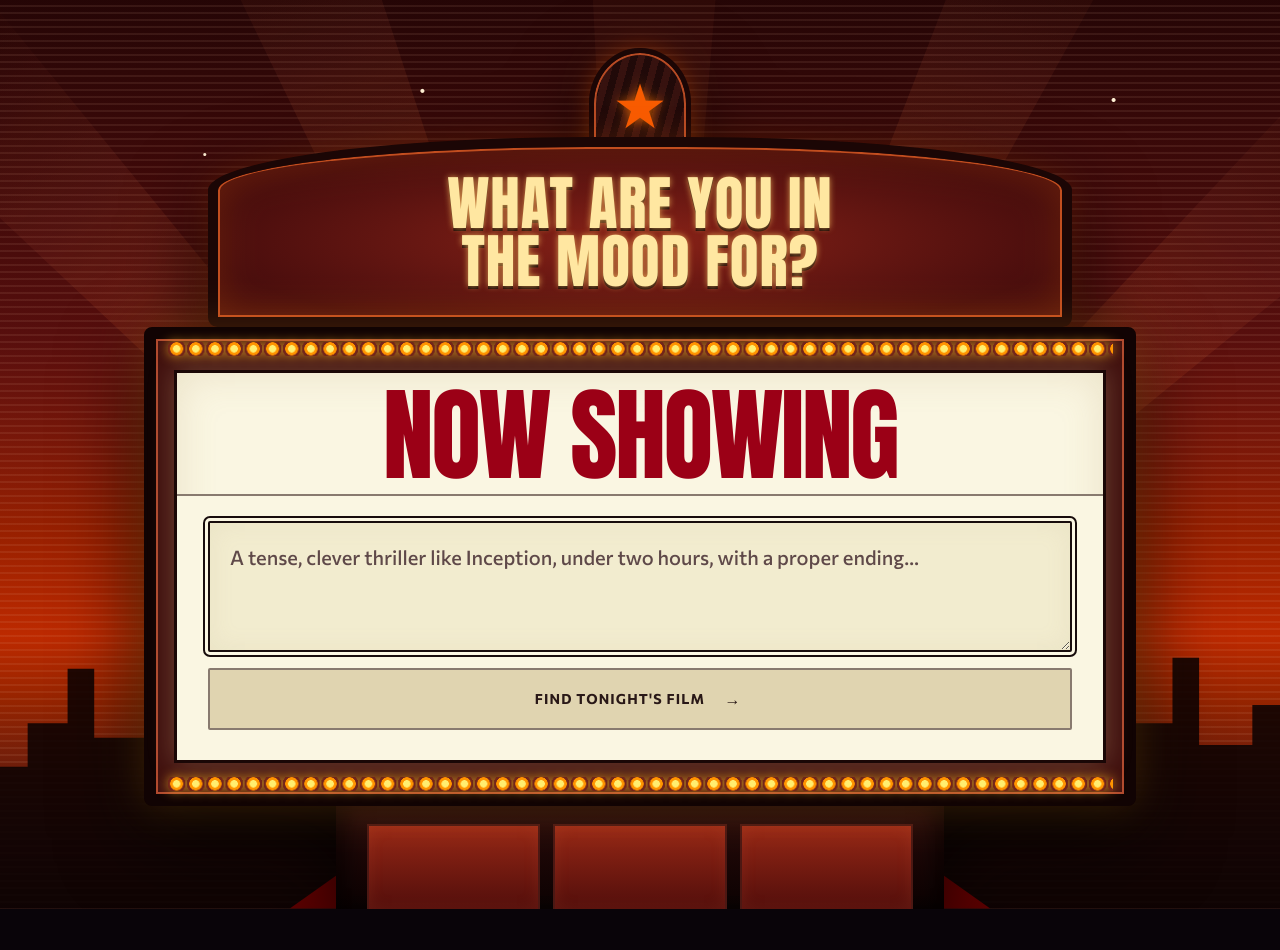
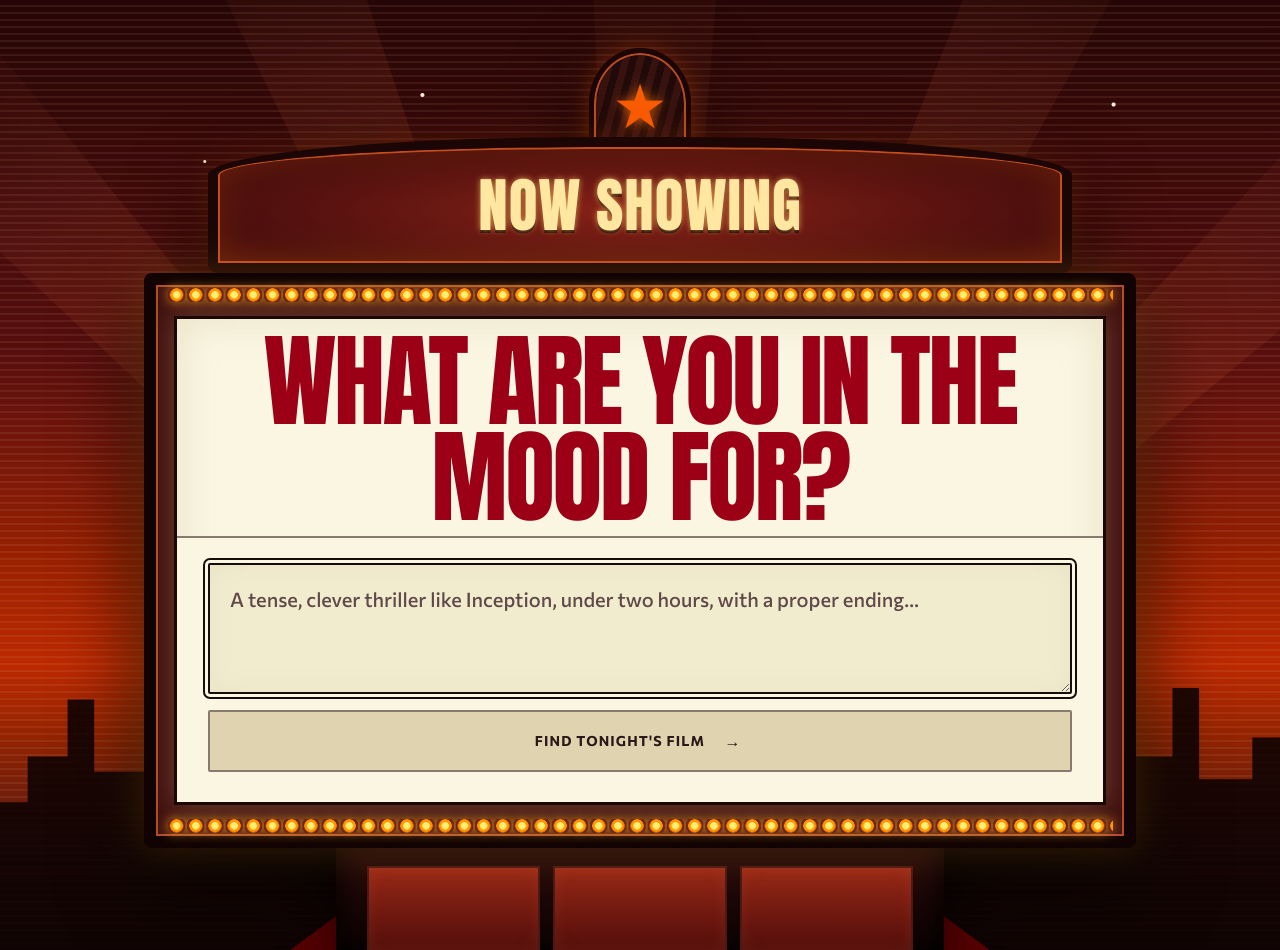
Before and after one commit to samspilsbury/movie-night, a Next.js app: page / in a window 1280 px wide. Before the commit the page ends 909 px from the top, so only its background shows below. Built offline with nearby package versions, Linux system fonts and the light colour scheme.

Commit message:
fix: swap homepage prompt labels

```diff
--- a/src/features/recommendations/components/movie-prompt.tsx
+++ b/src/features/recommendations/components/movie-prompt.tsx
@@ -43,12 +43,14 @@ export function MoviePrompt({
         </div>
 
         <div className="theatre__title">
-          <h1 id="movie-brief-title">What are you in the mood for?</h1>
+          <h1>Now showing</h1>
         </div>
 
         <div className="marquee">
           <div className="marquee__panel">
-            <p className="marquee__now-showing">Now showing</p>
+            <p id="movie-brief-title" className="marquee__now-showing">
+              What are you in the mood for?
+            </p>
 
             <form className="movie-form" onSubmit={handleSubmit} noValidate>
               <label className="visually-hidden" htmlFor="movie-brief">
```
Also changed, not shown: 2 other files (tests, documents, lock files or other folders).
